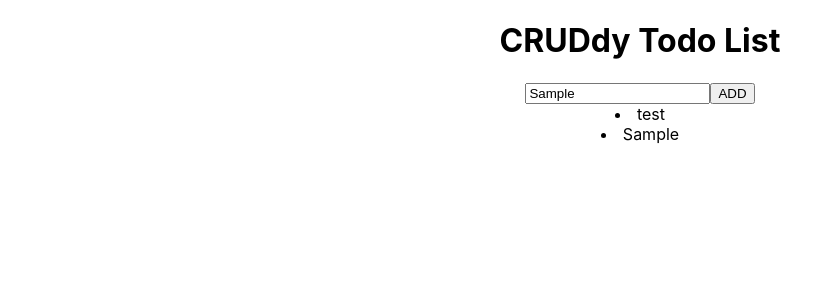
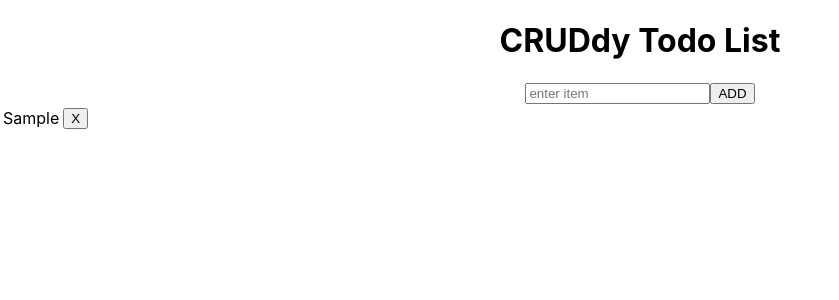
Before and after one commit to markdreed512/crud-todo, a React (Create React App) app: page / in a window 1280 px wide. Both pictures are taken after typing "Sample" into the empty fields and a click on the button "ADD". Shown: the top 300 px of the page, without its empty margins (0-839 px from the left). Built offline with nearby package versions, Linux system fonts and the light colour scheme.

Commit message:
deleteItem function

```diff
--- a/src/App.js
+++ b/src/App.js
@@ -4,12 +4,23 @@ import Title from './components/Title'
 import Form from './components/Form'
 import TodoList from './components/TodoList'
 function App() {
-  const [ todos, setTodos ] = useState(["test"])
+  const [ todos, setTodos ] = useState([])
   const handleSubmit = (e) => {
+    let date = new Date()
     e.preventDefault()
-    let newTodo = e.target.children[0].value
-
+    let newTodo = {
+      value: e.target.children[0].value,
+      id: date.getTime()
+    }
     setTodos(todos.concat(newTodo))
+    e.target.children[0].value = ""
+  }
+  const deleteItem = (e) => {
+    let tdArr = todos
+    let newArr = tdArr.reduce((acc, el)=>{
+      return el.id.toString() === e.target.id.toString()? acc : acc.concat(el)
+    },[])
+    setTodos(newArr)
   }
 
 
@@ -17,7 +28,7 @@ function App() {
     <div>
       <Title />
       <Form handleSubmit = {handleSubmit}/>
-      <TodoList todos={todos}/>
+      <TodoList todos={todos} deleteItem ={deleteItem}/>
 
 
     </div>
--- a/src/components/TodoList.js
+++ b/src/components/TodoList.js
@@ -2,10 +2,19 @@ import React from 'react'
 
 export default function TodoList(props) {
     return (
-        <div>
-            {props.todos.map(todo => {
-                return(<li>{todo}</li>)
+        <table>
+            {props.todos.map((todo,i) => {
+                return(
+                    <tbody key={i}>
+                        <tr key={i+1}>
+                            <td key={i+2}>{todo.value}</td>
+                            <td>
+                                <button onClick={props.deleteItem} id={todo.id}>X</button>
+                            </td>
+                        </tr>
+                    </tbody>
+                )
             })}
-        </div>
+        </table>
     )
 }
```
